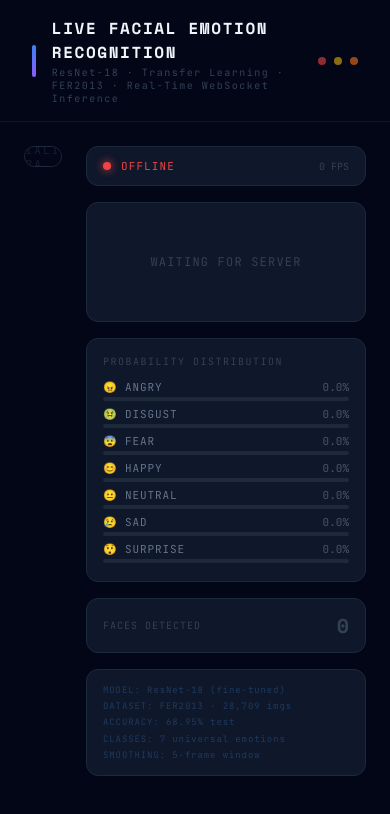
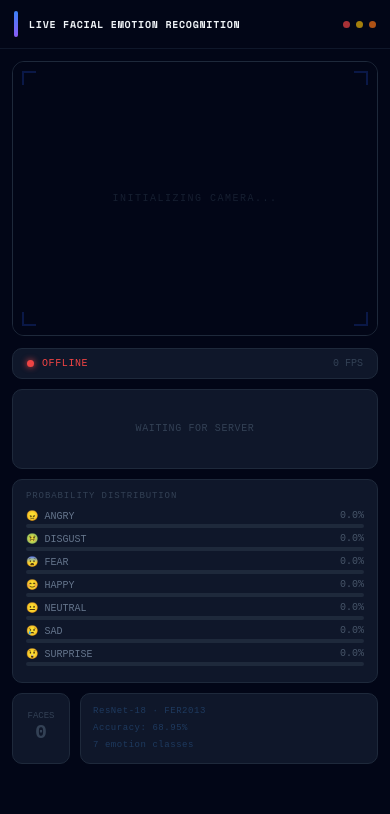
Before and after one commit to para0107/Live-Facial-Emotion-Recognition, a React (Create React App) app in the folder webapp/frontend/: page / in a window 390 px wide. Shown: the top 814 px of the page. Built offline with nearby package versions, Linux system fonts and the light colour scheme; no server answers.

Commit message:
mobile responsivness

```diff
--- a/webapp/frontend/src/App.js
+++ b/webapp/frontend/src/App.js
@@ -14,7 +14,6 @@ const EMOTION_META = {
 
 const EMOTIONS = Object.keys(EMOTION_META);
 
-// ── Webcam hook ───────────────────────────────────────────────────────────────
 function useWebcam() {
   const videoRef = useRef(null);
   const [ready, setReady] = useState(false);
@@ -26,6 +25,7 @@ function useWebcam() {
       try {
         stream = await navigator.mediaDevices.getUserMedia({
           video: { width: { ideal: 1280 }, height: { ideal: 720 }, facingMode: "user" },
+          audio: false,
         });
         if (videoRef.current) {
           videoRef.current.srcObject = stream;
@@ -41,7 +41,6 @@ function useWebcam() {
   return { videoRef, ready, error };
 }
 
-// ── WebSocket hook ────────────────────────────────────────────────────────────
 function useWebSocket(url, onMessage) {
   const wsRef = useRef(null);
   const [connected, setConnected] = useState(false);
@@ -65,7 +64,6 @@ function useWebSocket(url, onMessage) {
   return { send, connected };
 }
 
-// ── Frame capture ─────────────────────────────────────────────────────────────
 function useFrameCapture(videoRef, ready, send, connected) {
   const canvasRef = useRef(document.createElement("canvas"));
   const animRef = useRef(null);
@@ -90,8 +88,7 @@ function useFrameCapture(videoRef, ready, send, connected) {
       canvas.height = H;
       ctx.setTransform(1, 0, 0, 1, 0, 0);
       ctx.drawImage(video, 0, 0);
-      const frame = canvas.toDataURL("image/jpeg", 0.92);
-      send({ frame });
+      send({ frame: canvas.toDataURL("image/jpeg", 0.92) });
     };
 
     animRef.current = requestAnimationFrame(loop);
@@ -99,7 +96,6 @@ function useFrameCapture(videoRef, ready, send, connected) {
   }, [ready, connected, send, videoRef]);
 }
 
-// ── Face overlay canvas ───────────────────────────────────────────────────────
 function FaceOverlay({ faces, videoWidth, videoHeight }) {
   const canvasRef = useRef(null);
 
@@ -115,170 +111,131 @@ function FaceOverlay({ faces, videoWidth, videoHeight }) {
       const x = canvas.width - rawX - w;
 
       ctx.shadowColor = meta.color;
-      ctx.shadowBlur = 20;
+      ctx.shadowBlur = 16;
       ctx.strokeStyle = meta.color;
-      ctx.lineWidth = 2.5;
+      ctx.lineWidth = 2;
       ctx.strokeRect(x, y, w, h);
       ctx.shadowBlur = 0;
 
-      const cLen = 18;
-      ctx.lineWidth = 4;
+      const cLen = 14;
+      ctx.lineWidth = 3;
       [
         [x, y, x + cLen, y, x, y + cLen],
         [x + w - cLen, y, x + w, y, x + w, y + cLen],
         [x, y + h - cLen, x, y + h, x + cLen, y + h],
         [x + w - cLen, y + h, x + w, y + h, x + w, y + h - cLen],
       ].forEach(([x1, y1, x2, y2, x3, y3]) => {
-        ctx.beginPath();
-        ctx.moveTo(x1, y1);
-        ctx.lineTo(x2, y2);
-        ctx.moveTo(x1, y1);
-        ctx.lineTo(x3, y3);
-        ctx.stroke();
+        ctx.beginPath(); ctx.moveTo(x1, y1); ctx.lineTo(x2, y2);
+        ctx.moveTo(x1, y1); ctx.lineTo(x3, y3); ctx.stroke();
       });
 
-      const label = `${meta.emoji}  ${meta.label}  ${(confidence * 100).toFixed(0)}%`;
-      ctx.font = "bold 13px 'JetBrains Mono', monospace";
+      const label = `${meta.emoji} ${meta.label} ${(confidence * 100).toFixed(0)}%`;
+      ctx.font = "bold 12px monospace";
       const tw = ctx.measureText(label).width;
       const pillX = x;
-      const pillY = y > 30 ? y - 32 : y + h + 6;
-      const pH = 24, pPad = 10;
-
+      const pillY = y > 30 ? y - 28 : y + h + 4;
       ctx.fillStyle = meta.color + "dd";
       ctx.beginPath();
-      ctx.roundRect(pillX, pillY, tw + pPad * 2, pH, 4);
+      ctx.roundRect(pillX, pillY, tw + 16, 22, 4);
       ctx.fill();
-
       ctx.fillStyle = "#000";
-      ctx.fillText(label, pillX + pPad, pillY + 16);
+      ctx.fillText(label, pillX + 8, pillY + 15);
     });
   }, [faces]);
 
   return (
-    <canvas
-      ref={canvasRef}
-      width={videoWidth}
-      height={videoHeight}
-      style={{
-        position: "absolute", top: 0, left: 0,
-        width: "100%", height: "100%",
-        pointerEvents: "none",
-      }}
+    <canvas ref={canvasRef} width={videoWidth} height={videoHeight}
+      style={{ position: "absolute", top: 0, left: 0, width: "100%", height: "100%", pointerEvents: "none" }}
     />
   );
 }
 
-// ── Probability bar ───────────────────────────────────────────────────────────
 function EmotionBar({ emotion, value, isTop }) {
   const meta = EMOTION_META[emotion];
   const pct = (value * 100).toFixed(1);
   return (
-    <div style={{ marginBottom: 6 }}>
-      <div style={{ display: "flex", justifyContent: "space-between", marginBottom: 3 }}>
-        <span style={{
-          fontFamily: "'JetBrains Mono', monospace", fontSize: 11,
-          color: isTop ? meta.color : "#64748b",
-          fontWeight: isTop ? 700 : 400, letterSpacing: "0.08em",
-        }}>
+    <div style={{ marginBottom: 5 }}>
+      <div style={{ display: "flex", justifyContent: "space-between", marginBottom: 2 }}>
+        <span style={{ fontFamily: "monospace", fontSize: 10, color: isTop ? meta.color : "#64748b", fontWeight: isTop ? 700 : 400 }}>
           {meta.emoji} {meta.label}
         </span>
-        <span style={{
-          fontFamily: "'JetBrains Mono', monospace", fontSize: 11,
-          color: isTop ? meta.color : "#475569",
-        }}>
+        <span style={{ fontFamily: "monospace", fontSize: 10, color: isTop ? meta.color : "#475569" }}>
           {pct}%
         </span>
       </div>
       <div style={{ height: 4, background: "#1e293b", borderRadius: 2, overflow: "hidden" }}>
         <div style={{
           height: "100%", width: `${pct}%`,
-          background: isTop
-            ? `linear-gradient(90deg, ${meta.color}99, ${meta.color})`
-            : "#334155",
+          background: isTop ? `linear-gradient(90deg, ${meta.color}99, ${meta.color})` : "#334155",
           borderRadius: 2, transition: "width 0.15s ease",
-          boxShadow: isTop ? `0 0 8px ${meta.color}80` : "none",
+          boxShadow: isTop ? `0 0 6px ${meta.color}80` : "none",
         }} />
       </div>
     </div>
   );
 }
 
-// ── Stats panel ───────────────────────────────────────────────────────────────
-function StatsPanel({ faces, connected, fps }) {
+function StatsPanel({ faces, connected, fps, mobile }) {
   const primaryFace = faces[0] || null;
   const emotion = primaryFace?.emotion || null;
   const meta = emotion ? EMOTION_META[emotion] : null;
   const probs = primaryFace?.probs || {};
 
   return (
-    <div style={{ width: 280, display: "flex", flexDirection: "column", gap: 16, flexShrink: 0 }}>
+    <div style={{
+      display: "flex", flexDirection: "column", gap: 10,
+      width: mobile ? "100%" : 256, flexShrink: 0,
+    }}>
+      {/* Status bar */}
       <div style={{
-        background: "#0f172a", border: "1px solid #1e293b", borderRadius: 12,
-        padding: "12px 16px", display: "flex", alignItems: "center", gap: 10,
+        background: "#0f172a", border: "1px solid #1e293b", borderRadius: 10,
+        padding: "9px 14px", display: "flex", alignItems: "center", gap: 8,
       }}>
         <div style={{
-          width: 8, height: 8, borderRadius: "50%",
+          width: 7, height: 7, borderRadius: "50%", flexShrink: 0,
           background: connected ? "#22c55e" : "#ef4444",
-          boxShadow: connected ? "0 0 8px #22c55e" : "0 0 8px #ef4444",
-          animation: connected ? "pulse 2s infinite" : "none",
+          boxShadow: connected ? "0 0 6px #22c55e" : "0 0 6px #ef4444",
         }} />
-        <span style={{
-          fontFamily: "'JetBrains Mono', monospace", fontSize: 11,
-          color: connected ? "#22c55e" : "#ef4444", letterSpacing: "0.1em",
-        }}>
+        <span style={{ fontFamily: "monospace", fontSize: 10, color: connected ? "#22c55e" : "#ef4444", letterSpacing: "0.06em" }}>
           {connected ? "CONNECTED" : "OFFLINE"}
         </span>
-        <span style={{
-          marginLeft: "auto", fontFamily: "'JetBrains Mono', monospace",
-          fontSize: 10, color: "#334155",
-        }}>
+        <span style={{ marginLeft: "auto", fontFamily: "monospace", fontSize: 10, color: "#334155" }}>
           {fps} FPS
         </span>
       </div>
 
+      {/* Primary emotion */}
       <div style={{
         background: "#0f172a",
         border: `1px solid ${meta ? meta.color + "40" : "#1e293b"}`,
-        borderRadius: 12, padding: 20, textAlign: "center", minHeight: 120,
-        display: "flex", flexDirection: "column", alignItems: "center",
-        justifyContent: "center", transition: "border-color 0.3s",
-        boxShadow: meta ? `0 0 30px ${meta.glow}` : "none",
+        borderRadius: 10, padding: "12px 14px", textAlign: "center",
+        display: "flex", flexDirection: "column", alignItems: "center", justifyContent: "center",
+        minHeight: mobile ? 80 : 105,
+        boxShadow: meta ? `0 0 24px ${meta.glow}` : "none",
+        transition: "border-color 0.3s, box-shadow 0.3s",
       }}>
         {emotion ? (
           <>
-            <div style={{ fontSize: 48, marginBottom: 8, lineHeight: 1 }}>{meta.emoji}</div>
+            <div style={{ fontSize: mobile ? 30 : 38, lineHeight: 1, marginBottom: 5 }}>{meta.emoji}</div>
             <div style={{
-              fontFamily: "'Space Mono', monospace", fontSize: 22, fontWeight: 700,
-              color: meta.color, letterSpacing: "0.15em",
-              textShadow: `0 0 20px ${meta.color}`,
-            }}>
-              {meta.label}
-            </div>
-            <div style={{
-              fontFamily: "'JetBrains Mono', monospace", fontSize: 12,
-              color: "#475569", marginTop: 6,
-            }}>
+              fontFamily: "monospace", fontSize: mobile ? 15 : 19, fontWeight: 700,
+              color: meta.color, letterSpacing: "0.1em",
+              textShadow: `0 0 14px ${meta.color}`,
+            }}>{meta.label}</div>
+            <div style={{ fontFamily: "monospace", fontSize: 10, color: "#475569", marginTop: 3 }}>
               {(primaryFace.confidence * 100).toFixed(1)}% confidence
             </div>
           </>
         ) : (
-          <div style={{
-            fontFamily: "'JetBrains Mono', monospace", fontSize: 12,
-            color: "#334155", letterSpacing: "0.1em",
-          }}>
+          <div style={{ fontFamily: "monospace", fontSize: 10, color: "#334155", letterSpacing: "0.06em" }}>
             {connected ? "NO FACE DETECTED" : "WAITING FOR SERVER"}
           </div>
         )}
       </div>
 
-      <div style={{
-        background: "#0f172a", border: "1px solid #1e293b",
-        borderRadius: 12, padding: "16px 16px 12px",
-      }}>
-        <div style={{
-          fontFamily: "'JetBrains Mono', monospace", fontSize: 10,
-          color: "#334155", letterSpacing: "0.15em", marginBottom: 12,
-        }}>
+      {/* Probability distribution */}
+      <div style={{ background: "#0f172a", border: "1px solid #1e293b", borderRadius: 10, padding: "11px 13px" }}>
+        <div style={{ fontFamily: "monospace", fontSize: 9, color: "#334155", letterSpacing: "0.1em", marginBottom: 9 }}>
           PROBABILITY DISTRIBUTION
         </div>
         {EMOTIONS.map(em => (
@@ -286,46 +243,44 @@ function StatsPanel({ faces, connected, fps }) {
         ))}
       </div>
 
-      <div style={{
-        background: "#0f172a", border: "1px solid #1e293b", borderRadius: 12,
-        padding: "12px 16px", display: "flex", justifyContent: "space-between", alignItems: "center",
-      }}>
-        <span style={{
-          fontFamily: "'JetBrains Mono', monospace", fontSize: 10,
-          color: "#334155", letterSpacing: "0.1em",
-        }}>FACES DETECTED</span>
-        <span style={{
-          fontFamily: "'Space Mono', monospace", fontSize: 20, fontWeight: 700,
-          color: faces.length > 0 ? "#e2e8f0" : "#334155",
-        }}>{faces.length}</span>
-      </div>
-
-      <div style={{
-        background: "#0f172a", border: "1px solid #1e293b",
-        borderRadius: 12, padding: "12px 16px",
-      }}>
+      {/* Faces + model info */}
+      <div style={{ display: "flex", gap: 10 }}>
         <div style={{
-          fontFamily: "'JetBrains Mono', monospace", fontSize: 9,
-          color: "#1e3a5f", letterSpacing: "0.1em", lineHeight: 1.8,
+          background: "#0f172a", border: "1px solid #1e293b", borderRadius: 10,
+          padding: "9px 12px", display: "flex", flexDirection: "column",
+          alignItems: "center", justifyContent: "center", minWidth: 58,
         }}>
-          MODEL: ResNet-18 (fine-tuned)<br/>
-          DATASET: FER2013 · 28,709 imgs<br/>
-          ACCURACY: 68.95% test<br/>
-          CLASSES: 7 universal emotions<br/>
-          SMOOTHING: 5-frame window
+          <span style={{ fontFamily: "monospace", fontSize: 9, color: "#334155" }}>FACES</span>
+          <span style={{
+            fontFamily: "monospace", fontSize: 20, fontWeight: 700,
+            color: faces.length > 0 ? "#e2e8f0" : "#334155", lineHeight: 1.2,
+          }}>{faces.length}</span>
+        </div>
+        <div style={{ flex: 1, background: "#0f172a", border: "1px solid #1e293b", borderRadius: 10, padding: "9px 12px" }}>
+          <div style={{ fontFamily: "monospace", fontSize: 9, color: "#1e3a5f", letterSpacing: "0.06em", lineHeight: 1.9 }}>
+            ResNet-18 · FER2013<br/>
+            Accuracy: 68.95%<br/>
+            7 emotion classes
+          </div>
         </div>
       </div>
     </div>
   );
 }
 
-// ── Main App ──────────────────────────────────────────────────────────────────
 export default function App() {
   const { videoRef, ready, error } = useWebcam();
   const [faces, setFaces] = useState([]);
   const [fps, setFps] = useState(0);
   const fpsRef = useRef({ count: 0, last: performance.now() });
   const [videoDims, setVideoDims] = useState({ w: 1280, h: 720 });
+  const [mobile, setMobile] = useState(window.innerWidth < 768);
+
+  useEffect(() => {
+    const onResize = () => setMobile(window.innerWidth < 768);
+    window.addEventListener("resize", onResize);
+    return () => window.removeEventListener("resize", onResize);
+  }, []);
 
   const handleMessage = useCallback((data) => {
     setFaces(data.faces || []);
@@ -351,107 +306,108 @@ export default function App() {
   return (
     <>
       <style>{`
-        @import url('https://fonts.googleapis.com/css2?family=Space+Mono:wght@400;700&family=JetBrains+Mono:wght@400;600;700&display=swap');
-        * { box-sizing: border-box; margin: 0; padding: 0; }
-        body { background: #020617; }
-        @keyframes pulse { 0%, 100% { opacity: 1; } 50% { opacity: 0.4; } }
-        @keyframes scanline { 0% { transform: translateY(-100%); } 100% { transform: translateY(100vh); } }
+        @import url('https://fonts.googleapis.com/css2?family=Space+Mono:wght@400;700&display=swap');
+        *, *::before, *::after { box-sizing: border-box; margin: 0; padding: 0; }
+        html { -webkit-text-size-adjust: 100%; text-size-adjust: 100%; }
+        body { background: #020617; overflow-x: hidden; }
+        @keyframes pulse { 0%,100%{opacity:1} 50%{opacity:0.4} }
+        @keyframes scanline { 0%{transform:translateY(-100%)} 100%{transform:translateY(100vh)} }
+        .fer-video {
+          width: 100%; height: 100%; object-fit: cover; display: block;
+          -webkit-transform: scaleX(-1); transform: scaleX(-1);
+        }
       `}</style>
 
       <div style={{
-        minHeight: "100vh", background: "#020617", display: "flex",
-        flexDirection: "column", fontFamily: "'JetBrains Mono', monospace",
-        color: "#e2e8f0", overflow: "hidden",
+        minHeight: "100svh", background: "#020617",
+        display: "flex", flexDirection: "column", color: "#e2e8f0",
       }}>
+        {/* Header */}
         <div style={{
-          padding: "16px 32px", borderBottom: "1px solid #0f172a",
-          display: "flex", alignItems: "center", gap: 16,
-          background: "#020617", position: "relative", zIndex: 10,
+          padding: mobile ? "11px 14px" : "13px 24px",
+          borderBottom: "1px solid #0f172a",
+          display: "flex", alignItems: "center", gap: 11,
+          background: "#020617", flexShrink: 0,
         }}>
           <div style={{
-            width: 8, height: 32,
+            width: 4, height: mobile ? 26 : 32, flexShrink: 0,
             background: "linear-gradient(180deg, #3b82f6, #8b5cf6)", borderRadius: 2,
           }} />
-          <div>
+          <div style={{ minWidth: 0 }}>
             <div style={{
-              fontFamily: "'Space Mono', monospace", fontSize: 16, fontWeight: 700,
-              color: "#f1f5f9", letterSpacing: "0.1em",
+              fontFamily: "'Space Mono', monospace",
+              fontSize: mobile ? 10 : 13, fontWeight: 700,
+              color: "#f1f5f9", letterSpacing: "0.07em",
+              whiteSpace: "nowrap", overflow: "hidden", textOverflow: "ellipsis",
             }}>
               LIVE FACIAL EMOTION RECOGNITION
             </div>
-            <div style={{ fontSize: 10, color: "#334155", letterSpacing: "0.15em", marginTop: 2 }}>
-              ResNet-18 · Transfer Learning · FER2013 · Real-Time WebSocket Inference
-            </div>
+            {!mobile && (
+              <div style={{ fontSize: 9, color: "#334155", letterSpacing: "0.1em", marginTop: 2 }}>
+                ResNet-18 · Transfer Learning · FER2013 · WebSocket Inference
+              </div>
+            )}
           </div>
-          <div style={{ marginLeft: "auto", display: "flex", gap: 8 }}>
+          <div style={{ marginLeft: "auto", display: "flex", gap: 6, flexShrink: 0 }}>
             {["angry", "happy", "surprise"].map(em => (
               <div key={em} style={{
-                width: 8, height: 8, borderRadius: "50%",
-                background: EMOTION_META[em].color, opacity: 0.6,
+                width: 7, height: 7, borderRadius: "50%",
+                background: EMOTION_META[em].color, opacity: 0.7,
               }} />
             ))}
           </div>
         </div>
 
-        <div style={{ flex: 1, display: "flex", gap: 24, padding: 24, alignItems: "flex-start" }}>
+        {/* Body */}
+        <div style={{
+          flex: 1,
+          display: "flex",
+          flexDirection: mobile ? "column" : "row",
+          gap: mobile ? 12 : 18,
+          padding: mobile ? 12 : 18,
+          alignItems: "flex-start",
+          overflowY: "auto",
+          WebkitOverflowScrolling: "touch",
+        }}>
+          {/* Video */}
           <div style={{
-            flex: 1, position: "relative", borderRadius: 16, overflow: "hidden",
+            position: "relative", borderRadius: 12, overflow: "hidden",
             background: "#0a0f1e", border: "1px solid #1e293b",
-            aspectRatio: "16/9", maxHeight: "calc(100vh - 140px)",
+            width: "100%",
+            aspectRatio: mobile ? "4/3" : "16/9",
+            flexShrink: 0,
+            ...(mobile ? {} : { flex: 1, maxHeight: "calc(100vh - 120px)" }),
           }}>
             <div style={{
-              position: "absolute", top: 0, left: 0, right: 0, height: "2px",
+              position: "absolute", top: 0, left: 0, right: 0, height: 2, zIndex: 5,
               background: "linear-gradient(90deg, transparent, #3b82f620, transparent)",
-              zIndex: 5, animation: "scanline 4s linear infinite", pointerEvents: "none",
+              animation: "scanline 4s linear infinite", pointerEvents: "none",
             }} />
-
+            {["top-left","top-right","bottom-left","bottom-right"].map(pos => (
+              <div key={pos} style={{
+                position: "absolute", zIndex: 4, width: 14, height: 14, pointerEvents: "none",
+                [pos.includes("top") ? "top" : "bottom"]: 9,
+                [pos.includes("left") ? "left" : "right"]: 9,
+                borderTop: pos.includes("top") ? "2px solid #1e40af50" : "none",
+                borderBottom: pos.includes("bottom") ? "2px solid #1e40af50" : "none",
+                borderLeft: pos.includes("left") ? "2px solid #1e40af50" : "none",
+                borderRight: pos.includes("right") ? "2px solid #1e40af50" : "none",
+              }} />
+            ))}
             {error ? (
-              <div style={{
-                position: "absolute", inset: 0, display: "flex", flexDirection: "column",
-                alignItems: "center", justifyContent: "center", gap: 12,
-              }}>
-                <div style={{ fontSize: 40 }}>📷</div>
-                <div style={{
-                  fontFamily: "'JetBrains Mono', monospace", fontSize: 12,
-                  color: "#ef4444", letterSpacing: "0.1em",
-                }}>{error}</div>
+              <div style={{ position: "absolute", inset: 0, display: "flex", flexDirection: "column", alignItems: "center", justifyContent: "center", gap: 10 }}>
+                <div style={{ fontSize: 32 }}>📷</div>
+                <div style={{ fontFamily: "monospace", fontSize: 11, color: "#ef4444", textAlign: "center", padding: "0 20px" }}>{error}</div>
               </div>
             ) : (
               <>
-                <video
-                  ref={videoRef}
-                  autoPlay playsInline muted
-                  style={{
-                    width: "100%", height: "100%", objectFit: "cover", display: "block",
-                    transform: "scaleX(-1)",
-                    filter: ready ? "none" : "brightness(0)", transition: "filter 0.5s",
-                  }}
+                <video ref={videoRef} autoPlay playsInline muted className="fer-video"
+                  style={{ filter: ready ? "none" : "brightness(0)", transition: "filter 0.5s" }}
                 />
-                {ready && (
-                  <FaceOverlay faces={faces} videoWidth={videoDims.w} videoHeight={videoDims.h} />
-                )}
-                {["top-left", "top-right", "bottom-left", "bottom-right"].map(pos => (
-                  <div key={pos} style={{
-                    position: "absolute",
-                    [pos.includes("top") ? "top" : "bottom"]: 12,
-                    [pos.includes("left") ? "left" : "right"]: 12,
-                    width: 20, height: 20,
-                    borderTop: pos.includes("top") ? "2px solid #1e40af60" : "none",
-                    borderBottom: pos.includes("bottom") ? "2px solid #1e40af60" : "none",
-                    borderLeft: pos.includes("left") ? "2px solid #1e40af60" : "none",
-                    borderRight: pos.includes("right") ? "2px solid #1e40af60" : "none",
-                    pointerEvents: "none",
-                  }} />
-                ))}
+                {ready && <FaceOverlay faces={faces} videoWidth={videoDims.w} videoHeight={videoDims.h} />}
                 {!ready && (
-                  <div style={{
-                    position: "absolute", inset: 0, display: "flex",
-                    alignItems: "center", justifyContent: "center", background: "#020617",
-                  }}>
-                    <div style={{
-                      fontFamily: "'JetBrains Mono', monospace", fontSize: 11,
-                      color: "#1e293b", letterSpacing: "0.2em", animation: "pulse 1.5s infinite",
-                    }}>
+                  <div style={{ position: "absolute", inset: 0, display: "flex", alignItems: "center", justifyContent: "center", background: "#020617" }}>
+                    <div style={{ fontFamily: "monospace", fontSize: 10, color: "#1e293b", letterSpacing: "0.15em", animation: "pulse 1.5s infinite" }}>
                       INITIALIZING CAMERA...
                     </div>
                   </div>
@@ -460,7 +416,8 @@ export default function App() {
             )}
           </div>
 
-          <StatsPanel faces={faces} connected={connected} fps={fps} />
+          {/* Stats */}
+          <StatsPanel faces={faces} connected={connected} fps={fps} mobile={mobile} />
         </div>
       </div>
     </>
```
